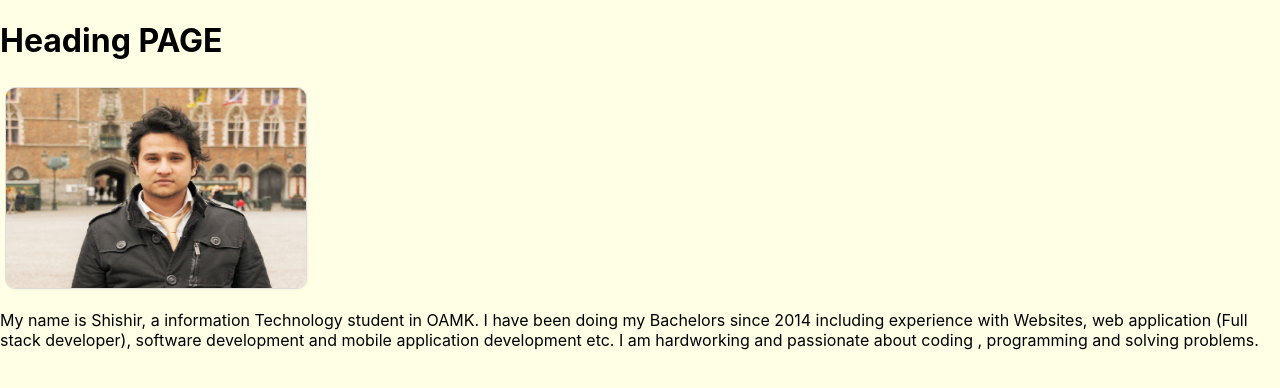
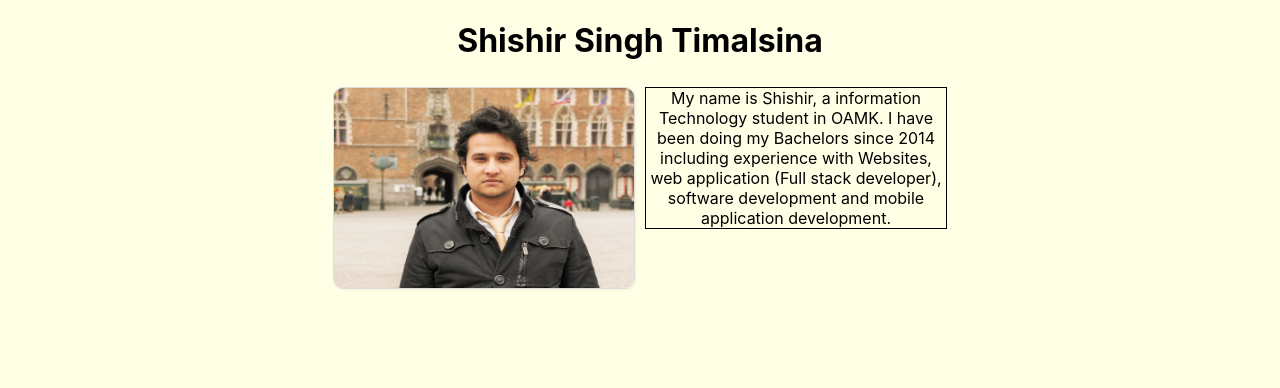
Before and after one commit to Shishir-Singh-Timalsina/shishirtimalsina.com, a React (Create React App) app: page / in a window 1280 px wide. Shown: the top 388 px of the page. Built offline with nearby package versions, Linux system fonts and the light colour scheme.

Commit message:
Some Css properties improved

```diff
--- a/src/components/Heading.js
+++ b/src/components/Heading.js
@@ -4,7 +4,7 @@ export default class Heading extends Component {
   render() {
     return (
       <div>
-        <h1>Heading  PAGE </h1>
+        <h1>Shishir Singh Timalsina </h1>
 
       </div>
     )
--- a/src/components/PersonalInfo.js
+++ b/src/components/PersonalInfo.js
@@ -1,5 +1,5 @@
 import React, { Component } from 'react';
-import image from '../images/rt.jpg';
+import myimage from '../images/rt.jpg';
 import '../styles/PersonalInfo.css';
 
 
@@ -9,13 +9,13 @@ export default class Heading extends Component {
     return (
       <div>
         <div>
-          <img class = "imageone" src = {image}/>
-          <p>My name is Shishir, a information Technology student in OAMK.
-             I have been doing my Bachelors since 2014 including experience
-             with Websites, web application (Full stack developer), software
-              development and mobile application development etc. I am
-               hardworking and passionate about coding , programming and
-               solving problems. </p>
+          <img className = "imageone" src = {myimage} alt="My Awesome"/>
+
+          <div className = "basicDescription">My name is Shishir, a information Technology student in OAMK.
+              I have been doing my Bachelors since 2014 including experience
+              with Websites, web application (Full stack developer), software
+              development and mobile application development.
+            </div>
         </div>
       </div>
     )
--- a/src/styles/PersonalInfo.css
+++ b/src/styles/PersonalInfo.css
@@ -10,3 +10,13 @@
     margin: 5px;
     box-shadow: 1px 1px 3px rgba(0,0,0,0.05);
 }
+
+.basicDescription{
+    display: inline-block;
+    width:300px;
+    margin : 5px;
+    border: 1px solid #000000;
+    vertical-align: top;
+
+
+}
--- a/src/styles/index.css
+++ b/src/styles/index.css
@@ -1,6 +1,7 @@
 body {
   background-color : #ffffe6;
   margin: 0;
+  text-align : center;
   padding: 0;
   font-family: -apple-system, BlinkMacSystemFont, "Segoe UI", "Roboto", "Oxygen",
     "Ubuntu", "Cantarell", "Fira Sans", "Droid Sans", "Helvetica Neue",
```
